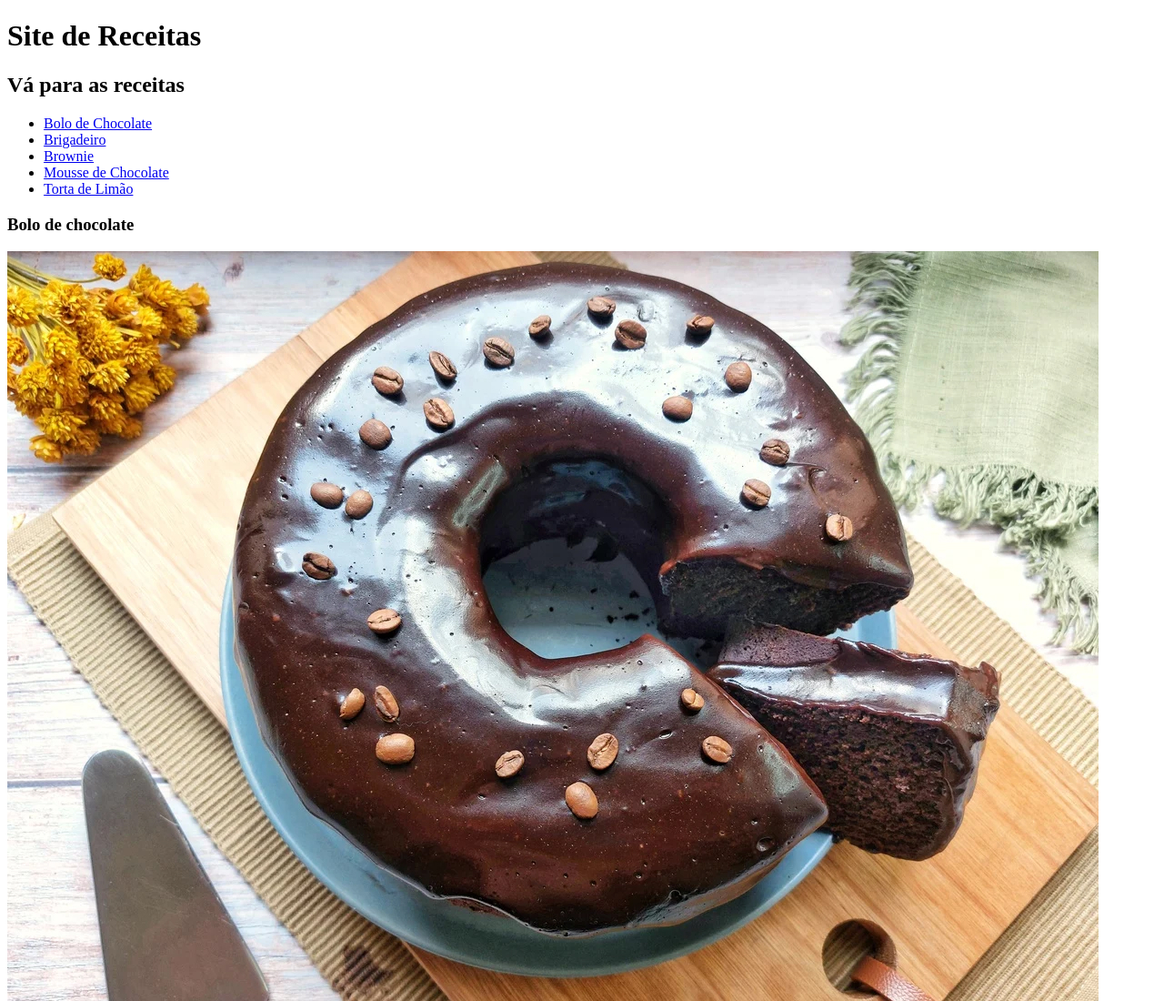
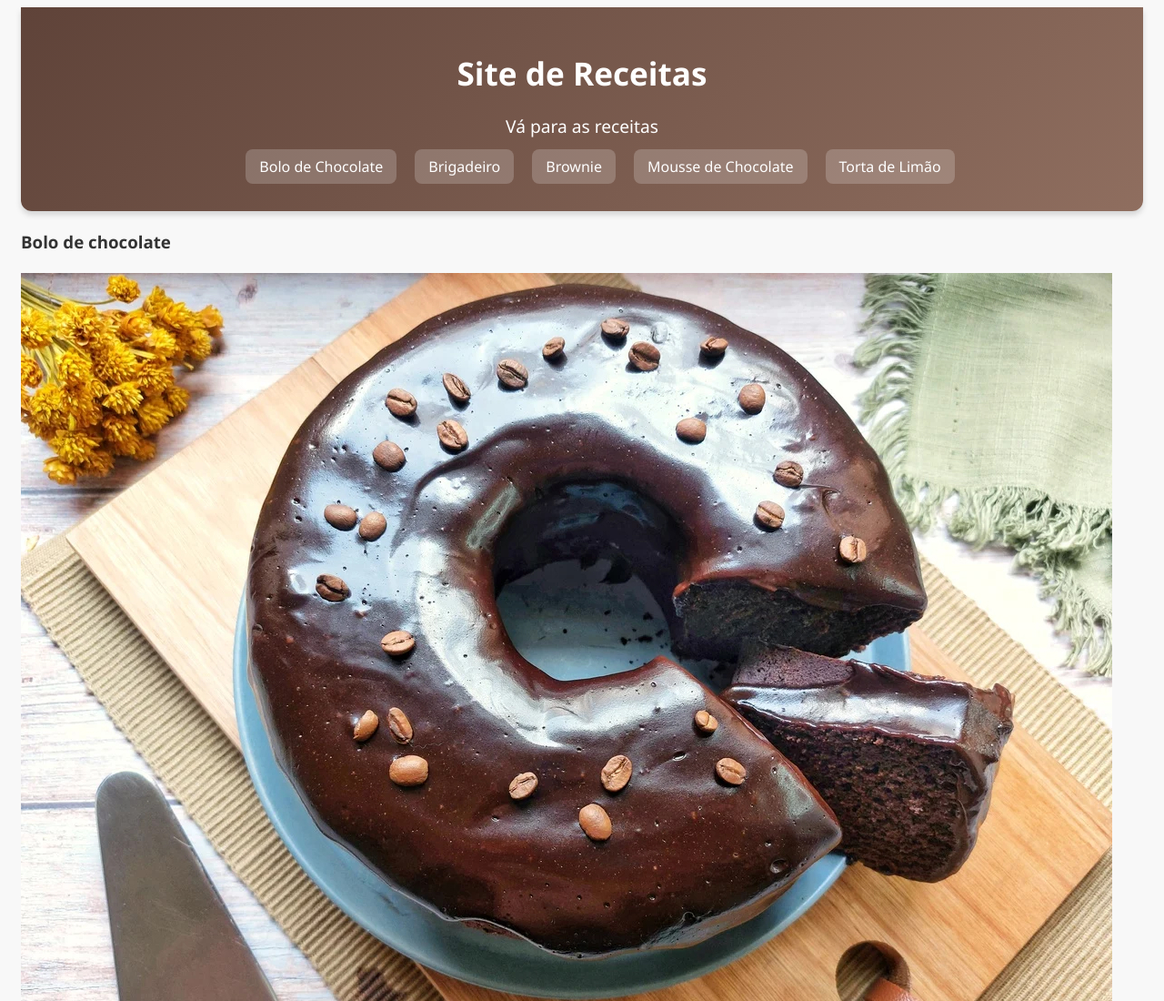
Before and after one commit to Lylica/atividade6-webDesign, a plain HTML site: page index.html in a window 1280 px wide. Shown: the top 1100 px of the page at 91% size. Drawn offline with Linux system fonts and the light colour scheme.

Commit message:
Algumas alterações no css

```diff
--- a/index.html
+++ b/index.html
@@ -4,18 +4,19 @@
         <meta charset="UTF-8">
         <meta name="viewport" content="width=device-width, initial-scale=1.0">
         <title>Atividade 6 - WebDesign</title>
+        <link rel="stylesheet" href="style.css">
     </head>
     <body>
         <header id="topo">
-            <h1>Site de Receitas</h1>
+            <h1 id="titulo">Site de Receitas</h1>
             <nav>
-                <h2>Vá para as receitas</h2>
-                <ul>
-                    <li><a href="#receita-bolo">Bolo de Chocolate</a></li>
-                    <li><a href="#receita-brigadeiro">Brigadeiro</a></li>
-                    <li><a href="#receita-brownie">Brownie</a></li>
-                    <li><a href="#receita-moussedechocolate">Mousse de Chocolate</a></li>
-                    <li><a href="#receita-tortadelimao">Torta de Limão</a></li>
+                <h2 id="sumarioreceitas">Vá para as receitas</h2>
+                <ul id="lista">
+                    <li class="linksinternos"><a href="#receita-bolo">Bolo de Chocolate</a></li>
+                    <li class="linksinternos"><a href="#receita-brigadeiro">Brigadeiro</a></li>
+                    <li class="linksinternos"><a href="#receita-brownie">Brownie</a></li>
+                    <li class="linksinternos"><a href="#receita-moussedechocolate">Mousse de Chocolate</a></li>
+                    <li class="linksinternos"><a href="#receita-tortadelimao">Torta de Limão</a></li>
                 </ul>
             </nav>
         </header>
--- /dev/null
+++ b/style.css
@@ -0,0 +1,49 @@
+body{
+    font-family: 'Segoe UI', Tahoma, Geneva, Verdana, sans-serif;
+    line-height: 1.6;
+    color: #333;
+    background: #F8F8F8;
+    padding: 0 15px;
+}
+
+#topo {
+    background: linear-gradient(135deg, #5F4339, #8F6E5F);
+    color: #fff;
+    padding: 20px;
+    text-align: center;
+    border-radius: 0 0 12px 12px;
+    box-shadow: 0 4px 6px rgba(0, 0, 0, 0.15);
+}
+
+#titulo{
+    margin-bottom: 10px;
+    font-size: 2.2em;
+}
+
+#sumarioreceitas{
+    margin-bottom: 10px;
+    font-size: 1.2em;
+    font-weight: normal;
+}
+
+#lista{
+    list-style: none;
+    display: flex;
+    justify-content: center;
+    gap: 20px;
+    flex-wrap: wrap;
+}
+
+.linksinternos a{
+    text-decoration: none;
+    color: #fff;
+    background: rgba(255, 255, 255, 0.2);
+    padding: 8px 15px;
+    border-radius: 8px;
+    transition: 0.3s;
+}
+
+.linksinternos a:hover{
+    background: #fff;
+    color: #5F4339;
+}
```
